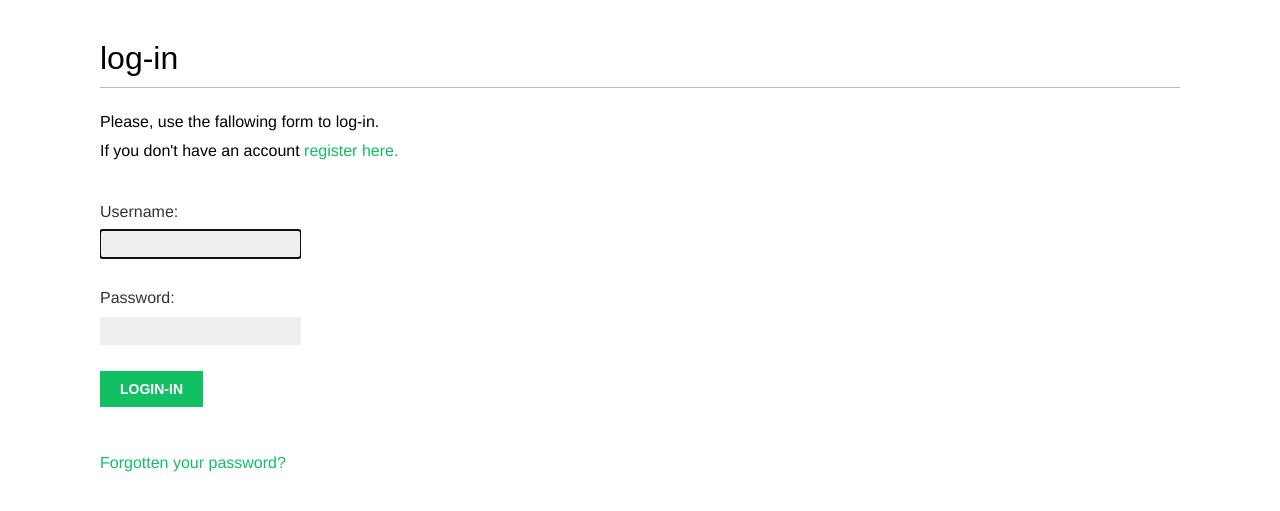
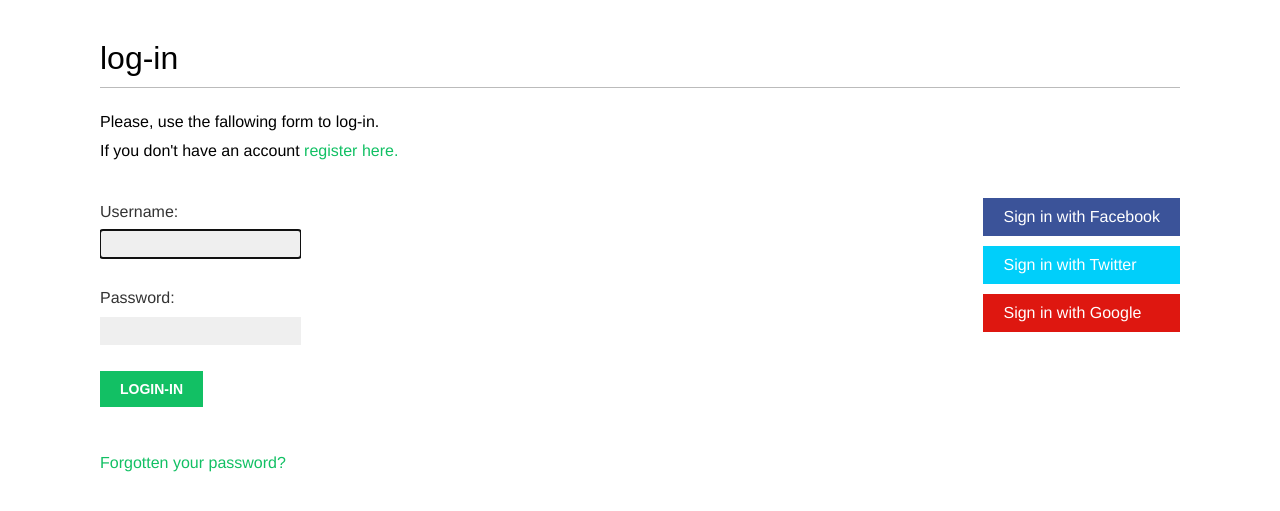
Before and after one commit to celioso/SOCIAL_WEBSITE, a Django app: page /account/login/ in a window 1280 px wide. Shown: the part 47-558 px from the top of the page. Run offline with Django 5.2, Linux system fonts and the light colour scheme; some web fonts are replaced.

Commit message:
Sign in with Facebook

```diff
--- a/bookchibcha/account/static/css/base.css
+++ b/bookchibcha/account/static/css/base.css
@@ -201,6 +201,9 @@ ul.messages li a.close {
     display:block;
     color:#fff;
 }
+
+.social li.facebook { background:#3b5399; }
+.social li.twitter { background:#00cffa; }
 .social li.google { background:#de1710; }
 
 
--- a/bookchibcha/account/templates/registration/login.html
+++ b/bookchibcha/account/templates/registration/login.html
@@ -27,6 +27,25 @@
             </a>
         </p>
     </div>
+    <div class="social">
+        <ul>
+            <li class="facebook">
+                <a href="{% url 'social:begin' 'facebook' %}">
+                Sign in with Facebook
+                </a>
+            </li>
+            <li class="twitter">
+                <a href="{% url 'social:begin' 'twitter' %}">
+                Sign in with Twitter
+                </a>
+            </li>
+            <li class="google">
+                <a href="{% url 'social:begin' 'google-oauth2' %}">
+                Sign in with Google
+                </a>
+            </li>
+        </ul>
+    </div>
 {% endblock %}
 
 <!--h1{log-in}+p+p+div.login-form>form[action="" method="post"]>input[type=hidden name=next value=""]+p>input[type=submit value=""] -->
--- a/bookchibcha/bookchibcha/urls.py
+++ b/bookchibcha/bookchibcha/urls.py
@@ -23,7 +23,7 @@ from django.conf.urls.static import static
 urlpatterns = [
     path("admin/", admin.site.urls),
     path("account/", include("account.urls")),
-    path("social-auth/", include("social_django.urls", namespace="social")),
+        path("social-auth/", include("social_django.urls", namespace="social")),
 ]
 
 if settings.DEBUG:
--- a/bookchibcha/requirements.txt
+++ b/bookchibcha/requirements.txt
@@ -1,8 +1,12 @@
 asgiref>=3.11.0
 Django>=5.2.8
+django-extensions @ git+https://github.com/django-extensions/django-extensions@192b1d68ea720586b17e9ab7aa24ed0e9b2f38da
+idna==3.11
 pillow>=12.0.0
+pyOpenSSL>=25.3.0
 python-decouple>=3.8
 social-auth-app-django @ git+https://github.com/python-social-auth/social-app-django@0b6e2c9b80d1b52c79edd3eaa21ba9f8524275c7
 social-auth-core>=4.8.1
 sqlparse>=0.5.4
 tzdata>=2025.2
+Werkzeug>=3.1.4
```
Also changed, not shown: bookchibcha/bookchibcha/settings.py (+9 -0 lines), 2 other files.
